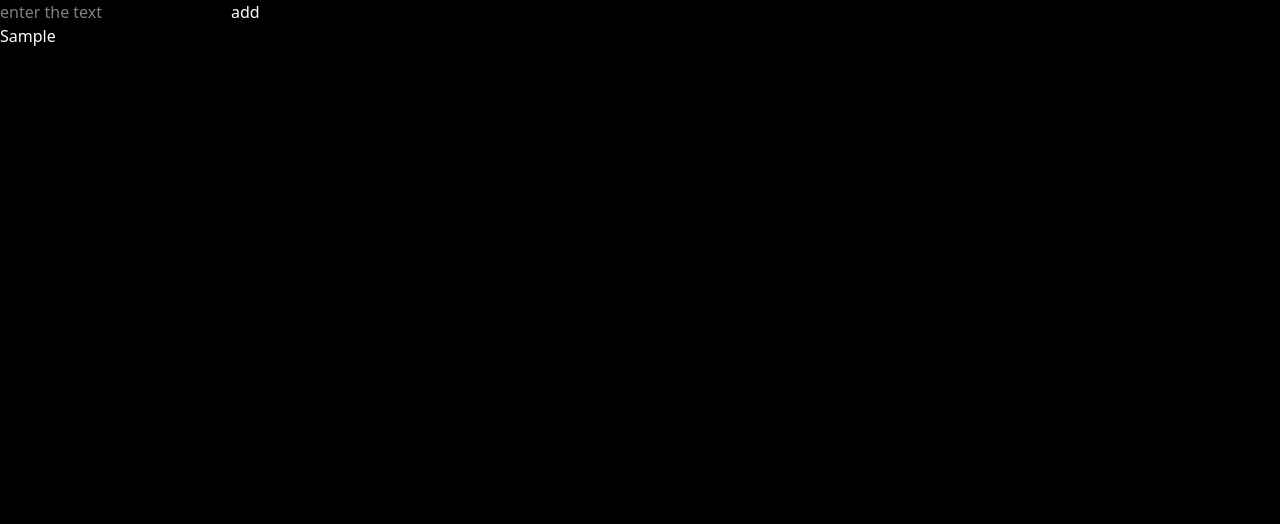
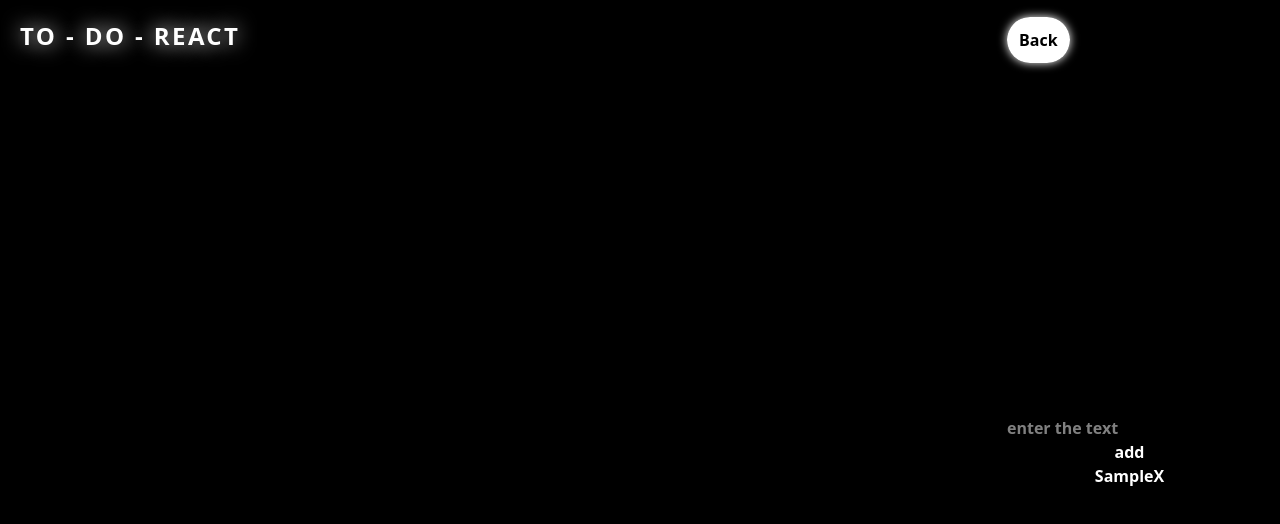
Before and after one commit to therealgone/TO-DO-REACT, a Next.js app in the folder to-do-react/: page /todo in a window 1280 px wide. Both pictures are taken after typing "Sample" into the empty fields and a click on the button "add". Shown: the top 524 px of the page. Built offline with nearby package versions, Linux system fonts and the light colour scheme.

Commit message:
HOVER FIX

```diff
--- a/to-do-react/src/app/globals.css
+++ b/to-do-react/src/app/globals.css
@@ -1,6 +1,9 @@
 @import "tailwindcss";
 
-.text-glow{
+
+
+
+text-glow{
     @apply text-shadow-[0_0_20px_white]
 }
 
--- a/to-do-react/src/app/page.tsx
+++ b/to-do-react/src/app/page.tsx
@@ -5,30 +5,26 @@ export default function Home() {
     <div className="bg-black min-h-screen max-h-screen w-screen max-w-screen overflow-x-hidden overflow-y-hidden relative">
       <StarField />
       <div className="relative z-10">
-        <div className="fixed p-5 text-white flex justify-start font-bold text-shadow-[0_0_20px_white] tracking-widest text-2xl w-full left-0 top-0 z-20">
+        <div className="fixed p-5 text-white flex justify-start font-bold text-shadow-[0_0_20px_white] tracking-widest text-2xl ">
           <h1>TO - DO - REACT</h1>
         </div>
-        <div className="flex top-0 p-7 font-bold justify-end w-full z-20">
+        <div className="fixed top-0 right-0 p-7 font-bold  justify-end w-full z-30">
           <div>
             <nav className="space-x-5">
               <a
-                href="#"
-                className="text-black bg-white p-3 rounded-3xl shadow-[0_0_10px_white] transition-all duration-300 ease-in-out
-                 hover:bg-white/10 hover:text-white hover:backdrop-blur-md hover:border hover:border-white/40"
+                className="text-black bg-white p-3 rounded-3xl shadow-[0_0_10px_white] hover:bg-black hover:text-white cursor-pointer"
               >
                 Login
               </a>
               <a
-                href="#"
-                className="text-black bg-white p-3 rounded-3xl shadow-[0_0_10px_white] transition-all duration-300 ease-in-out
-                 hover:bg-white/10 hover:text-white hover:backdrop-blur-md hover:border hover:border-white/40"
+                className="text-black bg-white p-3 rounded-3xl shadow-[0_0_10px_white] hover:bg-black hover:text-white cursor-pointer"
               >
                 Sign-In
               </a>
             </nav>
           </div>
         </div>
-        <div className="flex flex-col items-center justify-center min-h-screen text-white text-center -translate-y-16 z-10">
+        <div className="flex flex-col items-center justify-center min-h-screen text-white text-center -translate-y-16 z-10  ">
           <h1 className="text-5xl font-bold tracking-wider text-white text-glow mb-5">
             Welcome
           </h1>
@@ -49,7 +45,7 @@ export default function Home() {
           href="https://github.com/therealgone"
           target="_blank"
           rel="noopener noreferrer"
-          className="transition hover:scale-110 hover:drop-shadow-[0_0_80px_white] hover:border hover:rounded-full hover:bg-white"
+          className="transition hover:scale-110 hover:drop-shadow-[0_0_80px_white] hover:border-white hover:rounded-full hover:bg-white"
         >
           <img
             src="https://cdn.jsdelivr.net/gh/devicons/devicon/icons/github/github-original.svg"
--- a/to-do-react/src/app/todo/page.tsx
+++ b/to-do-react/src/app/todo/page.tsx
@@ -1,4 +1,5 @@
 "use client";
+import { Span } from "next/dist/trace";
 import { useState } from "react";
 
 export default function Todo() {
@@ -10,11 +11,18 @@ export default function Todo() {
     SetInput(e.target.value)
   }
 
-  const Enter =(e: React.KeyboardEvent<HTMLInputElement>) => {
-    if (e.key == "Enter"){
+  const Enter = (e: React.KeyboardEvent<HTMLInputElement>) => {
+    if (e.key == "Enter") {
       AddTodo()
     }
 
+
+  }
+
+
+  const handelDelete = (index: number) => {
+    const updatedTodos = todo.filter((_, i) => i !== index)
+    SetTodo(updatedTodos)
 
   }
 
@@ -27,14 +35,37 @@ export default function Todo() {
 
   }
 
+
   return (
-    <div className="bg-black min-h-screen text-white ">
+
+    <div className="bg-black min-h-screen max-h-screen w-screen max-w-screen overflow-x-hidden overflow-y-hidden relative text-white">
+
+      <div className="relative z-10">
+        <div className="fixed p-5 text-white flex justify-start font-bold text-shadow-[0_0_20px_white] tracking-widest text-2xl w-full left-0 top-0 z-20">
+          <h1>TO - DO - REACT</h1>
+        </div>
+        <div className="flex top-0 p-7 font-bold justify-end w-full z-20">
+          <div>
+            <nav className="space-x-5">
+
+              <a
+                href="#"
+                className="text-black bg-white p-3 rounded-3xl shadow-[0_0_10px_white] transition-all duration-300 ease-in-out
+                 hover:bg-white/10 hover:text-white hover:backdrop-blur-md hover:border hover:border-white/40"
+              >
+                Back
+              </a>
+            </nav>
+
+
+            <div className="flex flex-col justify-center text-center items-center min-h-screen ">
               <input
                 placeholder="enter the text"
                 type="text"
                 value={input}
                 onChange={handelInputChange}
                 onKeyDown={Enter}
+
 
 
               ></input>
@@ -46,8 +77,10 @@ export default function Todo() {
 
               <ul className="text-white">
                 {todo.map((todo, index) => (
-        <li className="text-white">
+                  <li className="text-white"
+                    key={index}>
                     {todo}
+                    <button onClick={() => handelDelete(index)}>X</button>
                   </li>
                 ))}
 
@@ -55,5 +88,12 @@ export default function Todo() {
 
 
             </div>
+
+          </div>
+        </div>
+      </div>
+
+
+    </div>
   );
 }
```
Also changed, not shown: package.json (added, +7 -0 lines), 1 other file (tests, documents, lock files or other folders). Lines whose indentation alone changed are shown as unchanged.
